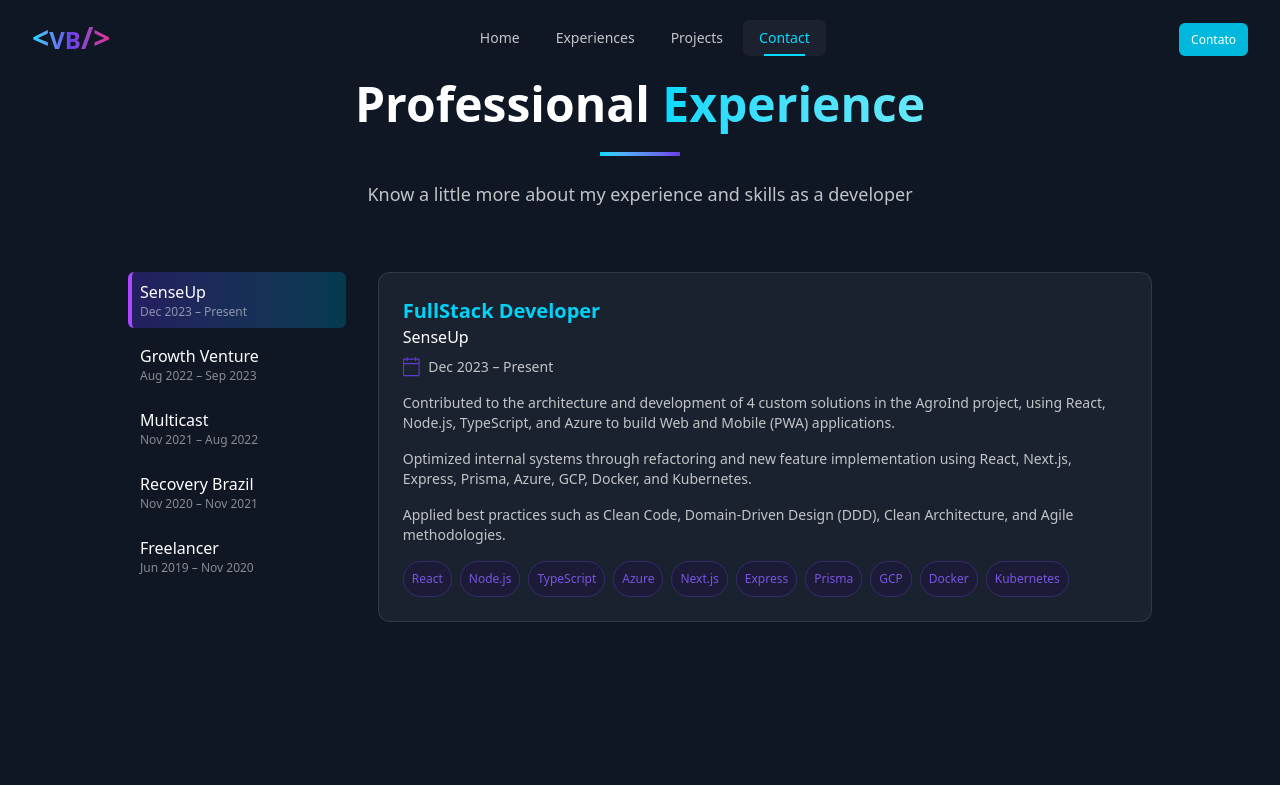
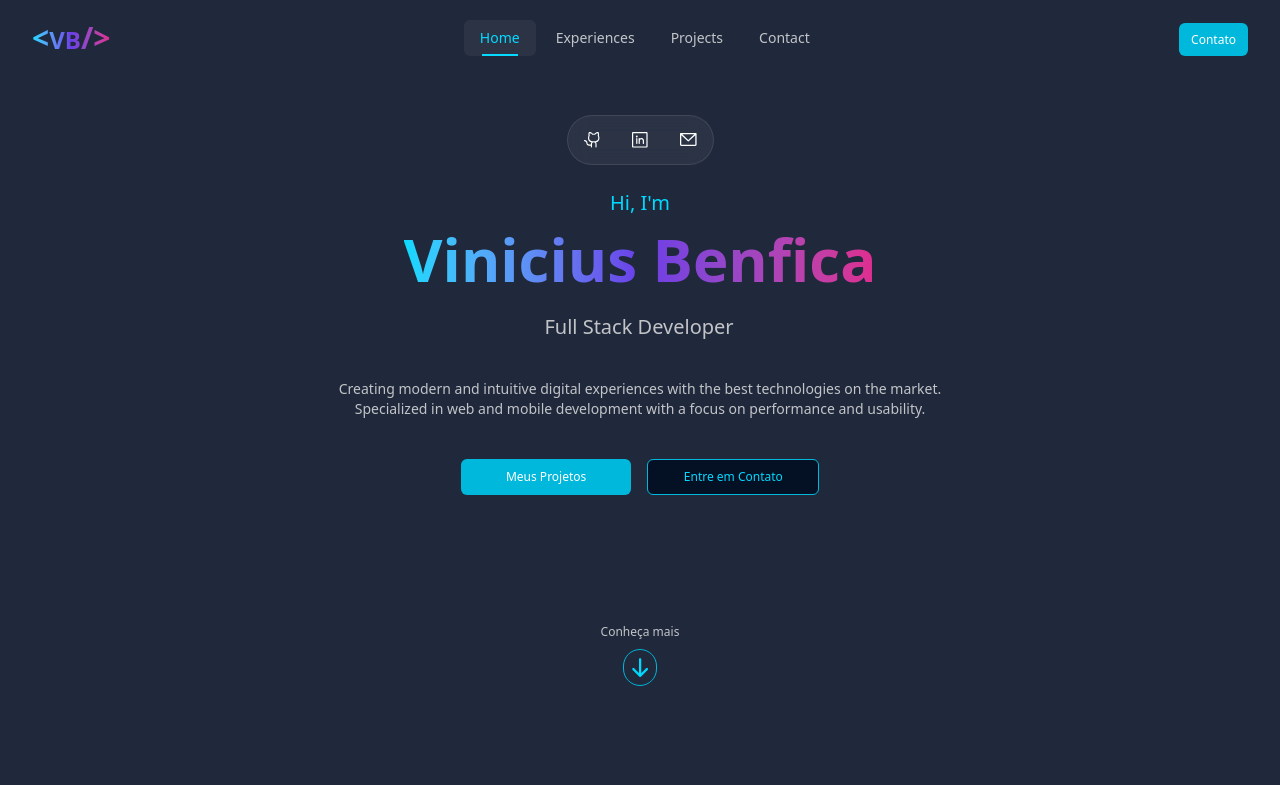
Before and after one commit to ViniciusBenfica/portfolio_V3, a Next.js app: page / in a window 1280 px wide. Shown: the top 785 px of the page. Built offline with nearby package versions, Linux system fonts and the light colour scheme.

Commit message:
✨ Add Hero section with animations, integrate social media links, and enhance global styles with new animations for fade-in, typing, and floating effects.

```diff
--- a/src/app/globals.css
+++ b/src/app/globals.css
@@ -3,3 +3,58 @@
 html {
   scroll-behavior: smooth;
 }
+
+@keyframes fadeIn {
+  from {
+    opacity: 0;
+    transform: translateY(20px);
+  }
+  to {
+    opacity: 1;
+    transform: translateY(0);
+  }
+}
+
+.animate-fadeIn {
+  animation: fadeIn 0.6s ease forwards;
+}
+
+@keyframes typing {
+  from {
+    width: 0;
+  }
+  to {
+    width: 100%;
+  }
+}
+
+@keyframes blink {
+  0%, 100% {
+    border-color: transparent;
+  }
+  50% {
+    border-color: white;
+  }
+}
+
+.animate-typing {
+  animation: typing 2s steps(24, end) forwards, blink 0.8s step-end infinite;
+  white-space: nowrap;
+  overflow: hidden;
+  border-right: 2px solid white;
+  display: inline-block;
+  max-width: fit-content;
+}
+
+@keyframes float {
+  0%, 100% {
+    transform: translateY(0);
+  }
+  50% {
+    transform: translateY(-10px);
+  }
+}
+
+.animate-float {
+  animation: float 2s ease-in-out infinite;
+}
--- a/src/app/page.tsx
+++ b/src/app/page.tsx
@@ -2,11 +2,12 @@ import Footer from "@/components/footer";
 import Navbar from "@/components/navBar";
 import Contact from "@/sections/contact/page";
 import Experience from "@/sections/experience/page";
-
+import Hero from "@/sections/home/page";
 export default function Home() {
 	return (
 		<>
 			<Navbar />
+			<Hero />
 			<Experience />
 			<Contact />
 			<Footer />
--- a/src/sections/contact/page.tsx
+++ b/src/sections/contact/page.tsx
@@ -1,6 +1,7 @@
 import BodyContainer from "@/components/bodyContainer";
 import Title from "@/components/title";
 import Image from "next/image";
+import Link from "next/link";
 
 export default function Contact() {
 	return (
@@ -73,28 +74,26 @@ export default function Contact() {
 							<div>
 								<h4 className="font-medium mb-3">Social Media</h4>
 								<div className="flex space-x-4">
-									<a
+									<Link
 										href="https://github.com/viniciusbenfica"
 										target="_blank"
-										rel="noopener noreferrer"
 										className="p-2 bg-[#323844] rounded-full hover:bg-white/20 transition-colors flex items-center justify-center"
 									>
 										<Image src="/github.svg" alt="Github" width={20.25} height={20.25} />
-									</a>
-									<a
+									</Link>
+									<Link
 										href="https://www.linkedin.com/in/vinicius-benfica/"
 										target="_blank"
-										rel="noopener noreferrer"
 										className="p-2 bg-[#323844] rounded-full hover:bg-white/20 transition-colors flex items-center justify-center"
 									>
 										<Image src="/linkedin.svg" alt="Linkedin" width={19.5} height={19.5} />
-									</a>
-									<a
+									</Link>
+									<Link
 										href="mailto:vinicius.benfica.ruy@gmail.com"
 										className="p-2 bg-[#323844] rounded-full hover:bg-white/20 transition-colors flex items-center justify-center"
 									>
 										<Image src="/email2.svg" alt="Email" width={19.5} height={15} />
-									</a>
+									</Link>
 								</div>
 							</div>
 						</div>
--- /dev/null
+++ b/src/sections/home/page.tsx
@@ -0,0 +1,99 @@
+import Image from "next/image";
+import Link from "next/link";
+
+export default function Hero() {
+	return (
+		<section
+			id="home"
+			className="min-h-screen flex items-center justify-center relative bg-[#20293c]"
+		>
+			<div className="container mx-auto px-4 sm:px-6 lg:px-8 z-10">
+				<div className="flex flex-col items-center text-center max-w-4xl mx-auto">
+					<div
+						className="mb-6 animate-fadeIn opacity-0 p-2 rounded-full bg-white/5 backdrop-blur-sm border border-white/10"
+						style={{ animationDelay: "0.2s" }}
+					>
+						<div className="flex items-center justify-center space-x-4">
+							<Link
+								href="https://github.com/viniciusbenfica"
+								target="_blank"
+								className="transition-colors p-2 rounded-full hover:bg-white/20"
+							>
+								<Image src="/github.svg" alt="Github" width={16} height={16} />
+							</Link>
+							<Link
+								href="https://www.linkedin.com/in/vinicius-benfica/"
+								target="_blank"
+								className="transition-colors p-2 rounded-full hover:bg-white/20"
+							>
+								<Image src="/linkedin.svg" alt="Linkedin" width={16} height={16} />
+							</Link>
+							<Link
+								href="mailto:vinicius.benfica.ruy@gmail.com"
+								className="transition-colors p-2 rounded-full hover:bg-white/20"
+							>
+								<Image src="/email2.svg" alt="Email" width={17} height={16} />
+							</Link>
+						</div>
+					</div>
+
+					<div className="mb-2 animate-fadeIn opacity-0" style={{ animationDelay: "0.4s" }}>
+						<h2 className="text-xl md:text-xl text-[#00D9FF] mb-1">Hi, I'm</h2>
+					</div>
+
+					<h1
+						className="text-5xl md:text-6xl font-bold mb-6 animate-fadeIn opacity-0"
+						style={{ animationDelay: "0.6s" }}
+					>
+						<span className="bg-gradient-to-r from-[#06daff] via-[#6A3DE8] to-[#df2c8e] bg-clip-text text-transparent">
+							Vinicius Benfica
+						</span>
+					</h1>
+
+					<div className="animate-fadeIn opacity-0 mb-8" style={{ animationDelay: "0.8s" }}>
+						<p className="text-xl md:text-xl text-[#c2c4c7] animate-typing">Full Stack Developer</p>
+					</div>
+
+					<p
+						className="text-sm text-[#c2c4c7] max-w-2xl mb-10 animate-fadeIn opacity-0"
+						style={{ animationDelay: "1s" }}
+					>
+						Creating modern and intuitive digital experiences with the best technologies on the
+						market. Specialized in web and mobile development with a focus on performance and
+						usability.
+					</p>
+
+					<div
+						className="flex flex-col sm:flex-row gap-4 w-2/5 justify-center animate-fadeIn opacity-0"
+						style={{ animationDelay: "1.2s" }}
+					>
+						<Link
+							href="#projects"
+							className="bg-cyan-500 py-2 w-full font-medium text-[12px] cursor-pointer rounded-md hover:opacity-90 text-white transition-opacity flex items-center justify-center"
+						>
+							Meus Projetos
+						</Link>
+						<Link
+							href="#contact"
+							className="bg-[#041124] py-2 w-full text-[#00D9FF] border border-cyan-500 font-medium text-[12px] cursor-pointer rounded-md hover:opacity-90 transition-opacity flex items-center justify-center"
+						>
+							Entre em Contato
+						</Link>
+					</div>
+
+					<div className="mt-20 md:mt-32 animate-float">
+						<Link
+							href="#about"
+							className="flex flex-col items-center text-[#c2c4c7] hover:text-[#00D9FF] transition-colors"
+						>
+							<span className="mb-2 text-[12px]">Conheça mais</span>
+							<div className="p-2 rounded-full border border-cyan-500 animate-pulse rotate-180">
+								<Image src="/arrow.svg" alt="Arrow" width={16} height={16} />
+							</div>
+						</Link>
+					</div>
+				</div>
+			</div>
+		</section>
+	);
+}
```
